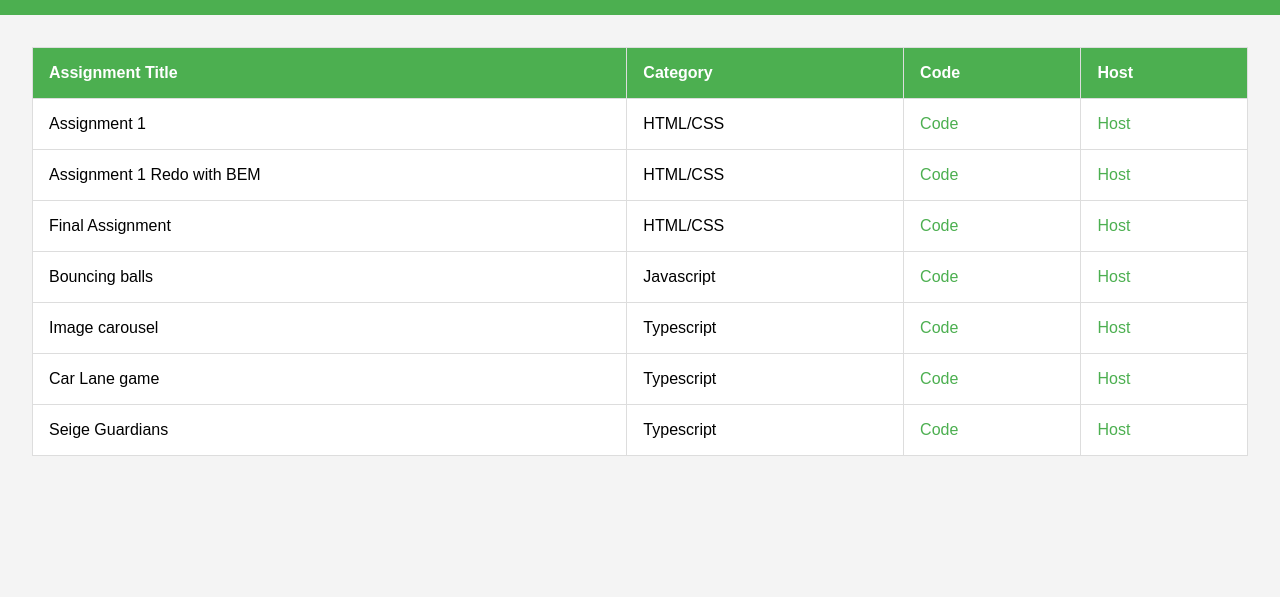
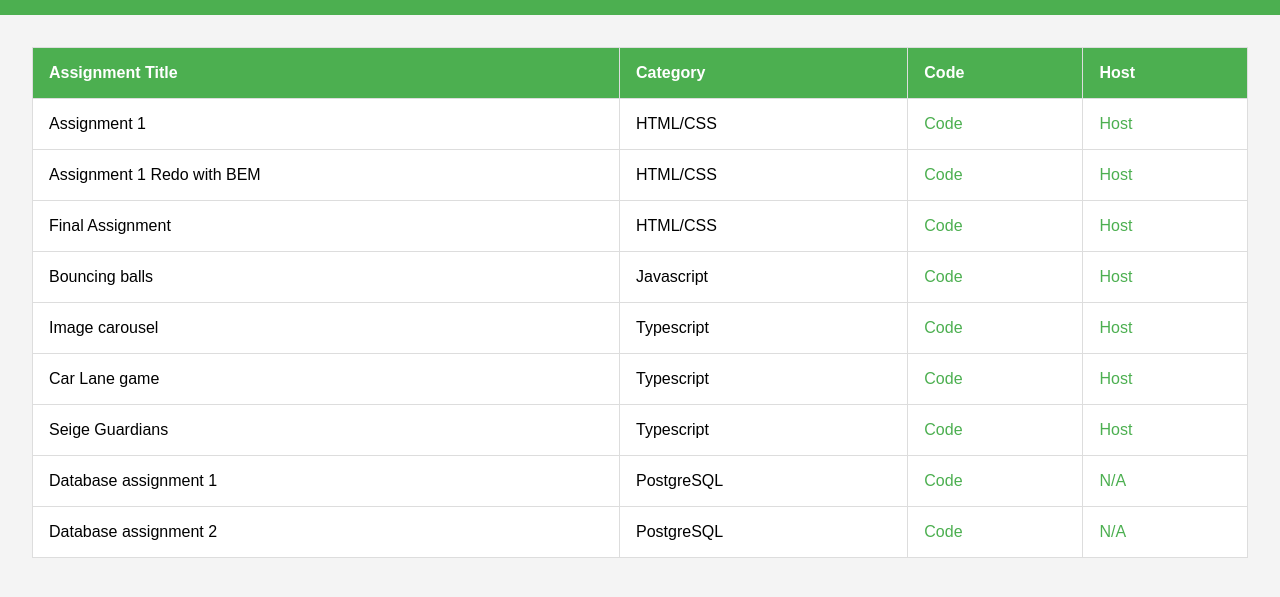
Before and after one commit to jayan058/assignments, a plain HTML site: page index.html in a window 1280 px wide. Shown: the part 193-790 px from the top of the page. Drawn offline with Linux system fonts and the light colour scheme.

Commit message:
added database asignment

```diff
--- a/index.html
+++ b/index.html
@@ -66,6 +66,18 @@
                     <td><a href=https://github.com/jayan058/final-assignment>Code</a></td>
                     <td><a href=https://jayan058.github.io/final-assignment/>Host</a></td>
                 </tr>
+                 <tr>
+                    <td>Database assignment 1</td>
+                    <td>PostgreSQL</td>
+                    <td><a href=https://github.com/jayan058/database-assignments>Code</a></td>
+                    <td><a>N/A</a></td>
+                </tr>
+                 <tr>
+                    <td>Database assignment 2</td>
+                    <td>PostgreSQL</td>
+                    <td><a href=https://github.com/jayan058/database-assignments/tree/assignment-2>Code</a></td>
+                    <td><a>N/A</a></td>
+                </tr>
             </tbody>
         </table>
     </main>
```
